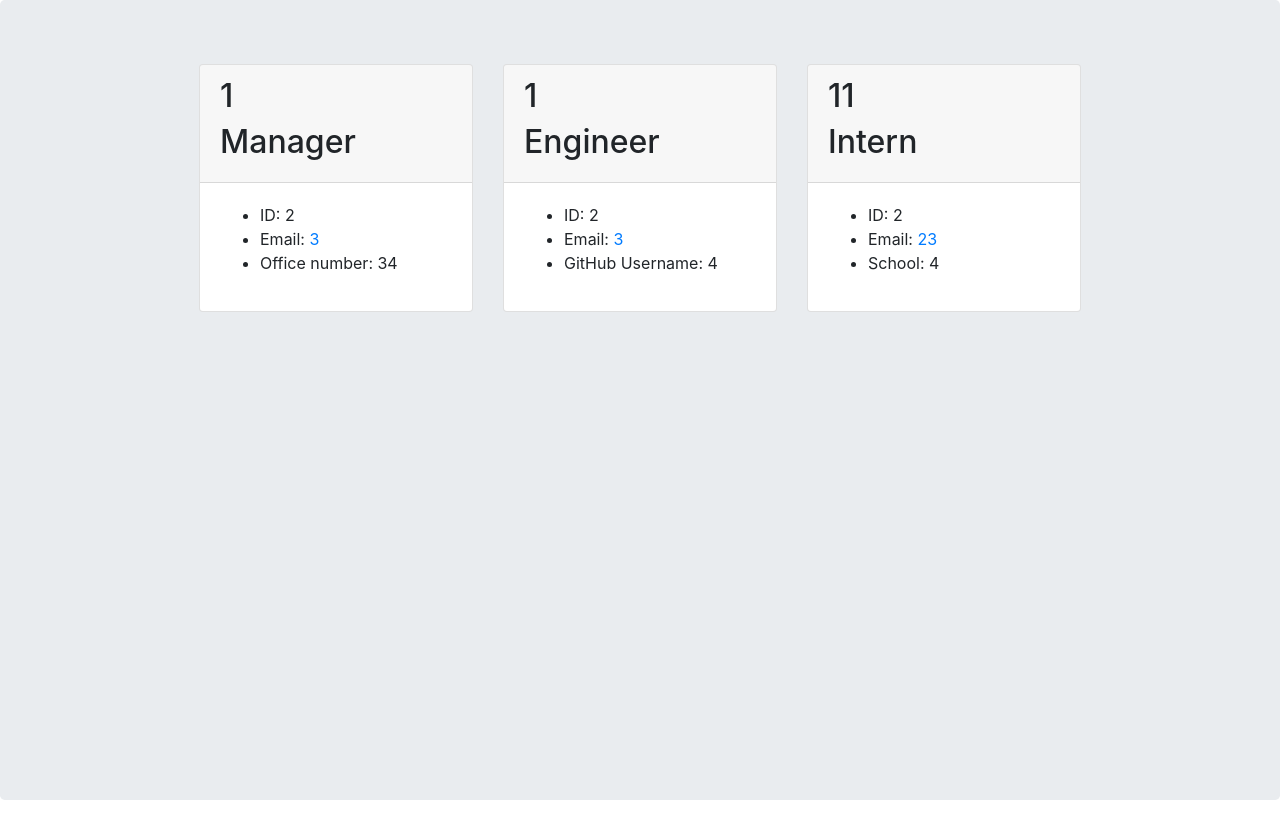
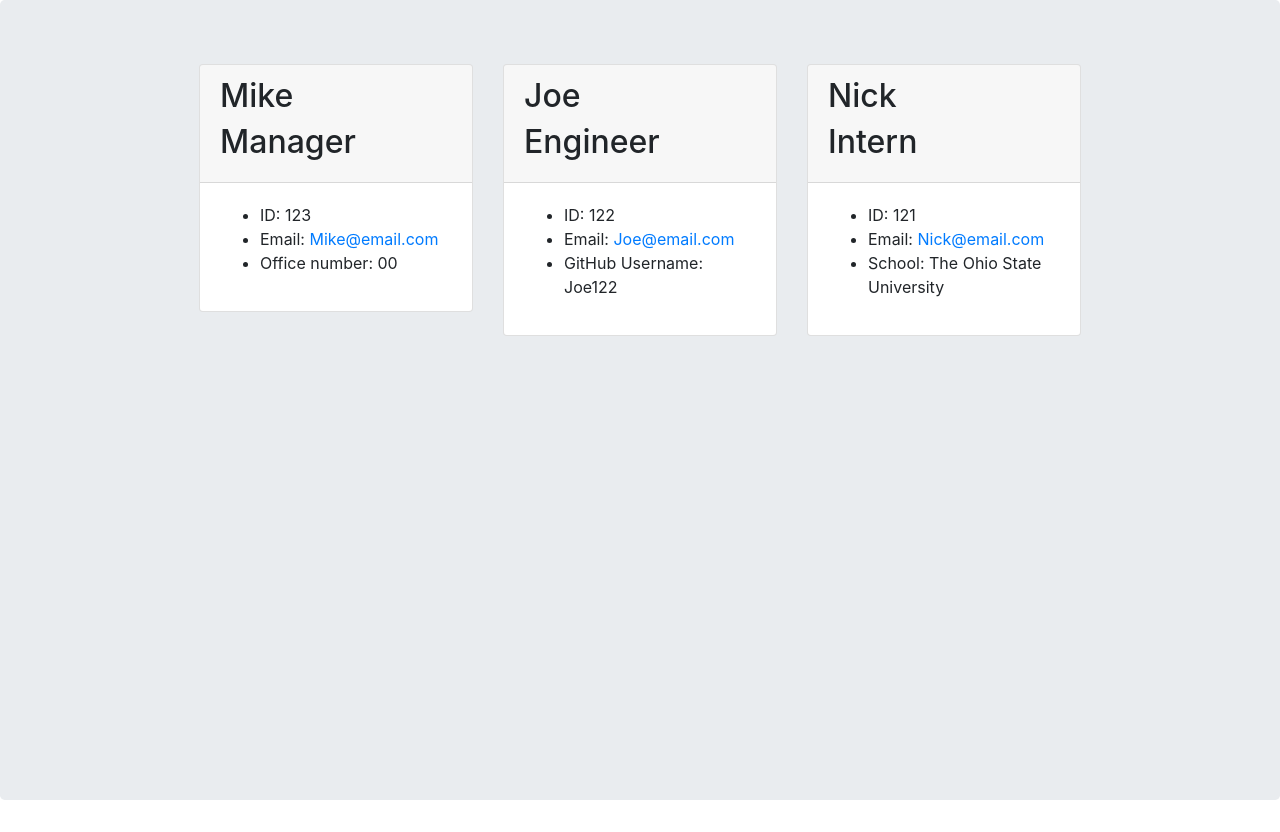
Before and after one commit to mkotte/Team-Profile-Generator, a website: page dist/index.html in a window 1280 px wide. Drawn offline with nearby package versions, Linux system fonts and the light colour scheme.

Commit message:
final node process, pre turn-in

```diff
--- a/dist/index.html
+++ b/dist/index.html
@@ -14,14 +14,14 @@
                     <div class="col-3">
                         <div class="card">
                             <div class="card-header">
-                                <h2>1</h2>
+                                <h2>Mike</h2>
                                 <h2>Manager</h2>
                             </div>
                             <div class="card-body">
                                 <ul>
-                                    <li>ID: 2</li>
-                                    <li>Email: <a href="mailto:3">3</a></li>
-                                    <li>Office number: 34</li>
+                                    <li>ID: 123</li>
+                                    <li>Email: <a href="mailto:Mike@email.com">Mike@email.com</a></li>
+                                    <li>Office number: 00</li>
                                 </ul>
                             </div>
                         </div>
@@ -29,28 +29,28 @@
     <div class="col-3">
             <div class="card">
                 <div class="card-header">
-                    <h2>1</h2>
+                    <h2>Joe</h2>
                     <h2>Engineer</h2>
                 </div>
                 <div class="card-body">
                     <ul>
-                        <li>ID: 2</li>
-                        <li>Email: <a href="mailto:3">3</a></li>
-                        <li>GitHub Username: 4</li>
+                        <li>ID: 122</li>
+                        <li>Email: <a href="mailto:Joe@email.com">Joe@email.com</a></li>
+                        <li>GitHub Username: Joe122</li>
                     </ul>
                 </div>
             </div>
         </div><div class="col-3">
             <div class="card">
                 <div class="card-header">
-                    <h2>11</h2>
+                    <h2>Nick</h2>
                     <h2>Intern</h2>
                 </div>
                 <div class="card-body">
                     <ul>
-                        <li>ID: 2</li>
-                        <li>Email: <a href="mailto:23">23</a></li>
-                        <li>School: 4</li>
+                        <li>ID: 121</li>
+                        <li>Email: <a href="mailto:Nick@email.com">Nick@email.com</a></li>
+                        <li>School: The Ohio State University</li>
                     </ul>
                 </div>
             </div>
```
